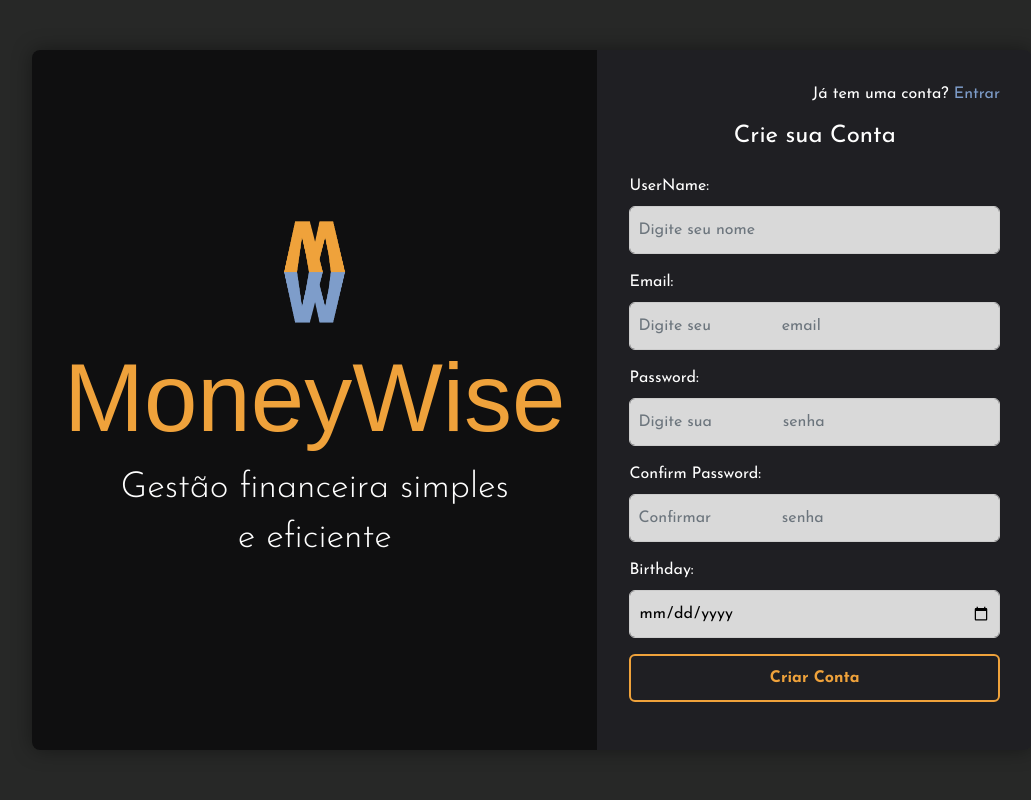
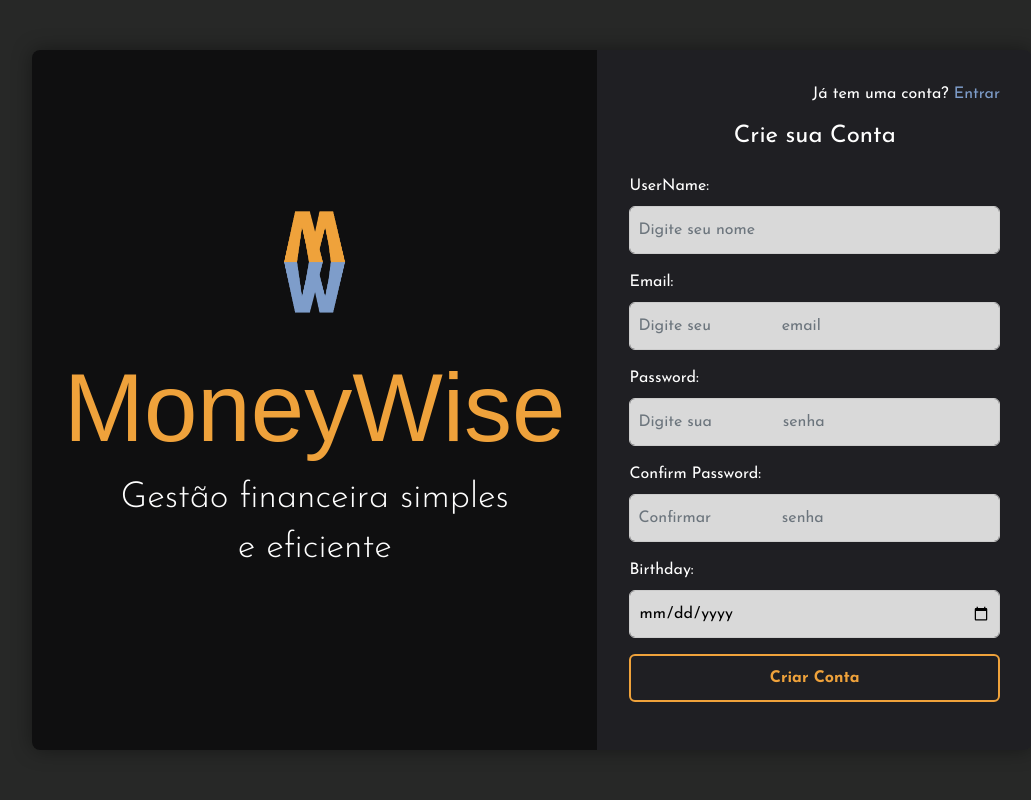
Before and after one commit to Projeto-S204/moneywise, a Flask app: page /signup in a window 1280 px wide. Shown: the whole page, without its empty margins (108-1139 px from the left). Run offline with Flask 3, Linux system fonts and the light colour scheme; some libraries are stand-ins or nearby versions; some web fonts are replaced.

Commit message:
refactor: update logo implementation and enhance styling on signup and home pages

```diff
--- a/app/home/static/css/singup_page.css
+++ b/app/home/static/css/singup_page.css
@@ -36,8 +36,16 @@ body {
   justify-content: center;
 }
 
-#esquerda img {
+.logo {
   width: 77px;
+  margin-bottom: 20px;
+  height: auto;
+  cursor: pointer;
+  transition: transform 0.2s ease-in-out;
+}
+
+.logo:hover {
+  transform: scale(1.05);
 }
 
 #esquerda h2 {
--- a/app/users_authentication/templates/signup_page.html
+++ b/app/users_authentication/templates/signup_page.html
@@ -25,11 +25,13 @@
     <div id="tela">
       <div id="caixa">
         <div id="esquerda">
-          <img
-            src="{{ url_for('home.static', filename='images/logo.png') }}"
-            alt="Logo"
-            class="logo"
-          />
+          <a href="{{ url_for('home.home_page') }}">
+            <img
+              src="{{ url_for('home.static', filename='images/logo.png') }}"
+              alt="Logo"
+              class="logo"
+            />
+          </a>
           <h2>MoneyWise</h2>
           <p>Gestão financeira simples<br />e eficiente</p>
         </div>
```
Also changed, not shown: app/home/templates/home.html (+29 -10 lines).
